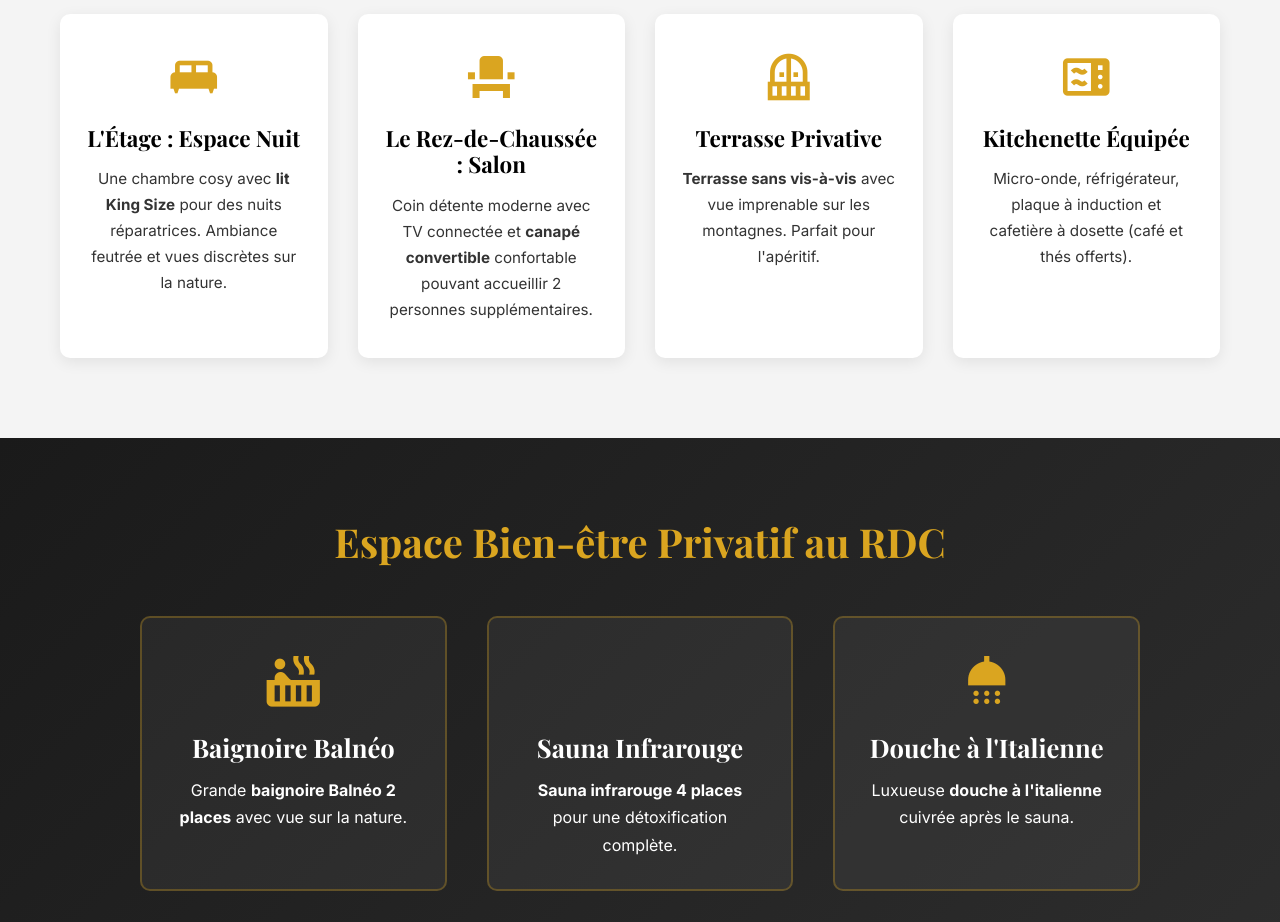
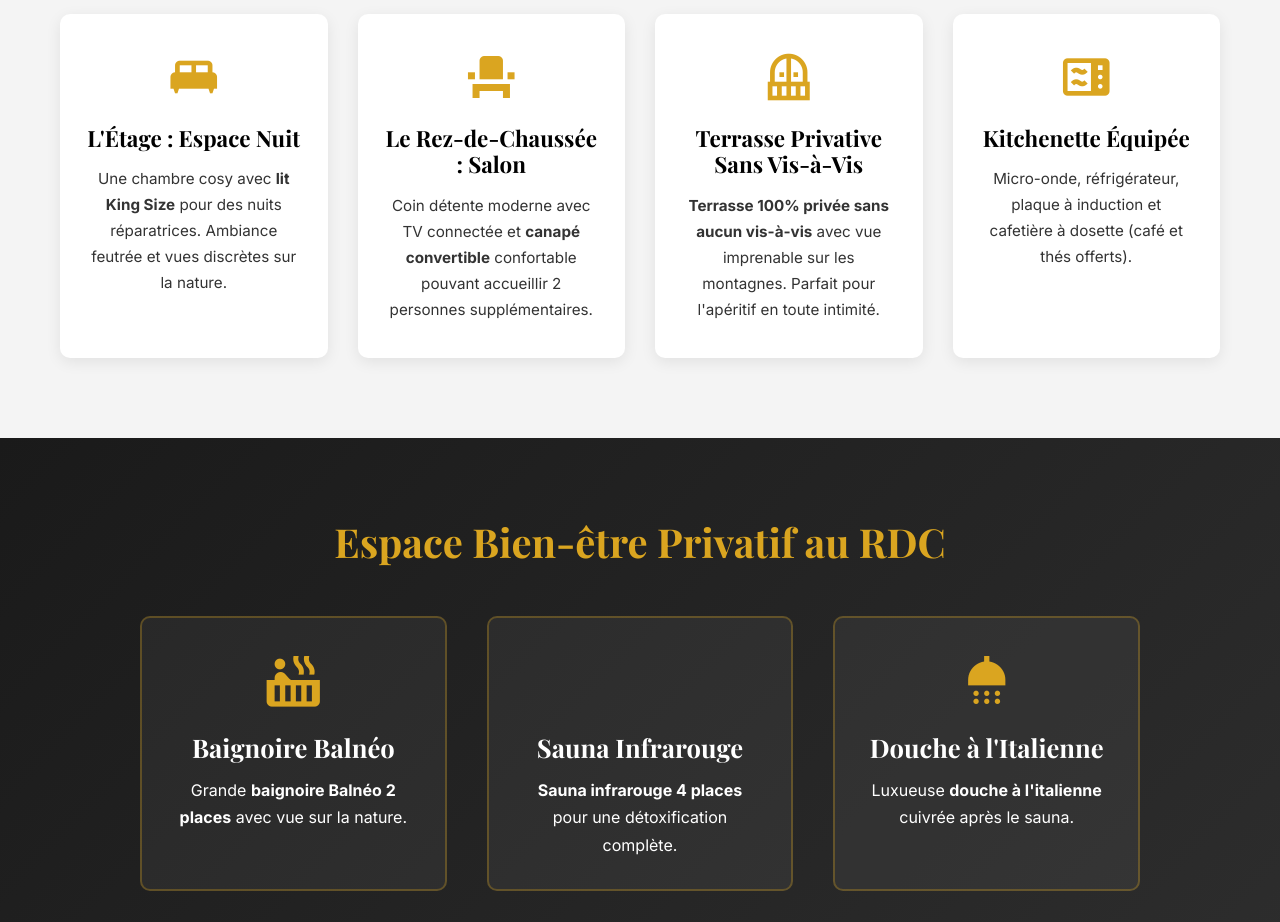
Before and after one commit to sico67/elysia-test-2, a plain HTML site: page index.html in a window 1280 px wide. Shown: the part 960-1882 px from the top of the page. Drawn offline with nearby package versions, Linux system fonts and the light colour scheme.

Commit message:
Update index.html

```diff
--- a/index.html
+++ b/index.html
@@ -71,8 +71,8 @@
                     </div>
                     <div class="feature-card">
                         <span class="material-icons">balcony</span>
-                        <h3>Terrasse Privative</h3>
-                        <p><strong>Terrasse sans vis-à-vis</strong> avec vue imprenable sur les montagnes. Parfait pour l'apéritif.</p>
+                        <h3>Terrasse Privative Sans Vis-à-Vis</h3>
+                        <p><strong>Terrasse 100% privée sans aucun vis-à-vis</strong> avec vue imprenable sur les montagnes. Parfait pour l'apéritif en toute intimité.</p>
                     </div>
                     <div class="feature-card">
                         <span class="material-icons">microwave</span>
```
